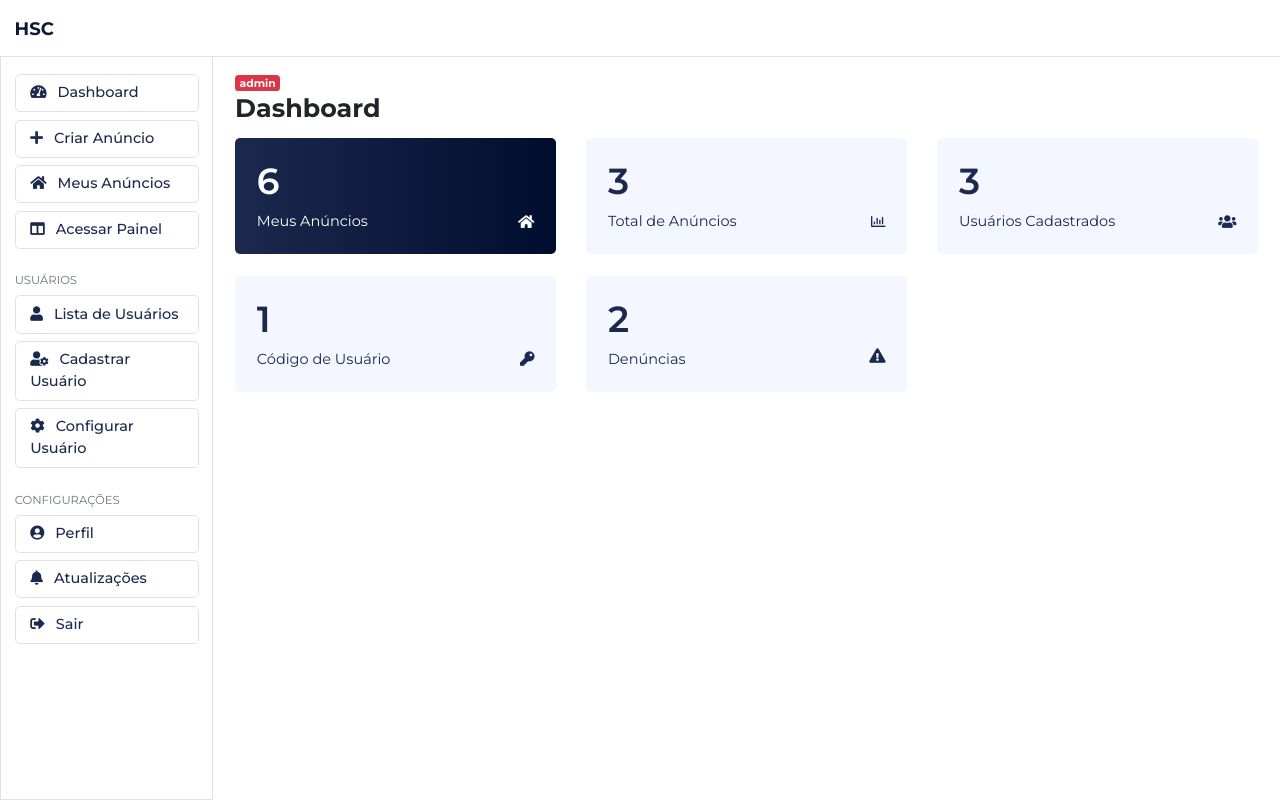
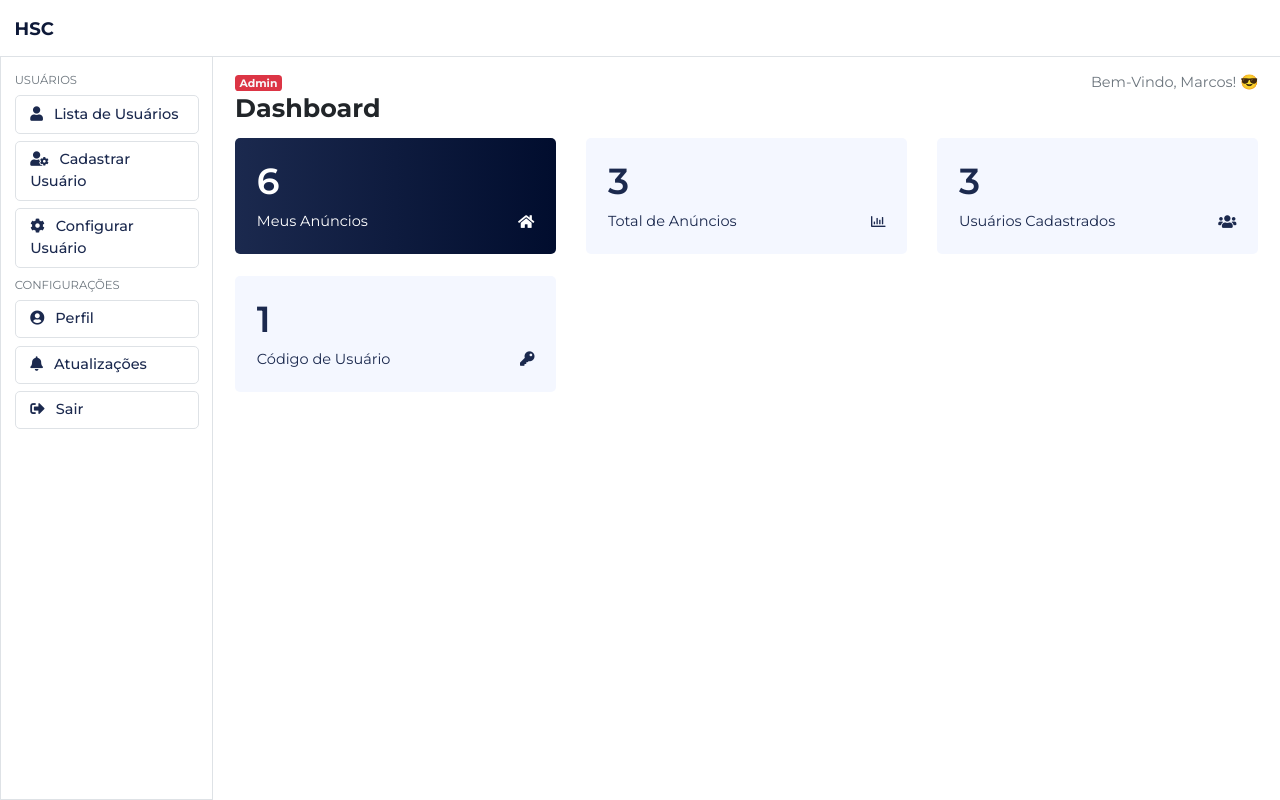
Before and after one commit to marcosheiner/hsc, a PHP site: page /pages/dashboard.php in a window 1280 px wide. Run offline with PHP 8.4, Linux system fonts and the light colour scheme; the visitor is signed in with stand-in values (Sample User, id 1); some libraries are stand-ins or nearby versions.

Commit message:
upload: nivel de acesso

```diff
--- a/includes/menudashboard.php
+++ b/includes/menudashboard.php
@@ -29,7 +29,7 @@
     <div class="row">
       <nav id="sidebarMenu" class="col-md-3 col-lg-2 d-md-block sidebar collapse border">
         <div class="sidebar-sticky pt-3">
-          <?php if ($_SESSION['funcao'] == 'funcionario' || $_SESSION['funcao'] == 'gerente' || $_SESSION['funcao'] == 'admin') { ?>
+          <?php if ($_SESSION['funcao'] == 'funcionario' || $_SESSION['funcao'] == 'gerente') { ?>
             <ul class="nav flex-column">
               <li class="nav-item m-1 border">
                 <a class="nav-link" href="../pages/dashboard.php">
@@ -58,7 +58,7 @@
             </ul>
           <?php } ?>
           <?php if ($_SESSION['funcao'] == 'admin' || $_SESSION['funcao'] == 'gerente') { ?>
-            <h6 class="sidebar-heading d-flex justify-content-between align-items-center px-1 mt-4 mb-1 text-muted">
+            <h6 class="sidebar-heading d-flex justify-content-between align-items-center px-1 mt-1 mb-1 text-muted">
               <small>Usuários</small>
               <a class="d-flex align-items-center text-muted" href="#" aria-label="Add a new report">
               </a>
@@ -85,7 +85,7 @@
             </ul>
           <?php } ?>
 
-          <h6 class="sidebar-heading d-flex justify-content-between align-items-center px-1 mt-4 mb-1 text-muted">
+          <h6 class="sidebar-heading d-flex justify-content-between align-items-center px-1 mt-1 mb-1 text-muted">
             <small>Configurações</small>
             <a class="d-flex align-items-center text-muted" href="#" aria-label="Add a new report">
             </a>
--- a/pages/dashboard.php
+++ b/pages/dashboard.php
@@ -9,8 +9,11 @@
   <main role="main" class="mt-3 col-md-9 ml-sm-auto col-lg-10 px-md-4">
 
     <?php if ($_SESSION['funcao'] == 'admin' || $_SESSION['funcao'] == 'funcionario' || $_SESSION['funcao'] == 'gerente') { ?>
-      <span class="badge badge-danger text-light">
+      <span class="badge badge-danger text-light text-capitalize">
         <?php echo $_SESSION['funcao']; ?>
+      </span>
+      <span class="float-right text-muted text-capitalize">
+        Bem-vindo, Marcos! 😎
       </span>
     <?php } ?>
 
@@ -36,7 +39,7 @@
 
       <?php } ?>
 
-      <?php if ($_SESSION['funcao'] == 'admin') { ?>
+      <?php if ($_SESSION['funcao'] == 'admin' || $_SESSION['funcao'] == 'gerente') { ?>
         <div class="col-xl-4 col-md-6 mb-4">
           <div class="card-dados-all p-4">
             <h1 style="font-weight: 600;">3</h1>
@@ -53,15 +56,6 @@
           <p>Código de Usuário</p>
         </div>
       </div>
-      <?php if ($_SESSION['funcao'] == 'moderador' || $_SESSION['funcao'] == 'admin') { ?>
-        <div class="col-xl-4 col-md-6 mb-4">
-          <div class="card-dados-all p-4">
-            <h1 style="font-weight: 600;">2</h1>
-            <i class="float-right fas fa-exclamation-triangle"></i>
-            <p>Denúncias</p>
-          </div>
-        </div>
-      <?php } ?>
     </div>
 
     <?php if ($_SESSION['funcao'] == 'funcionario' || $_SESSION['funcao'] == 'gerente') { ?>
```
